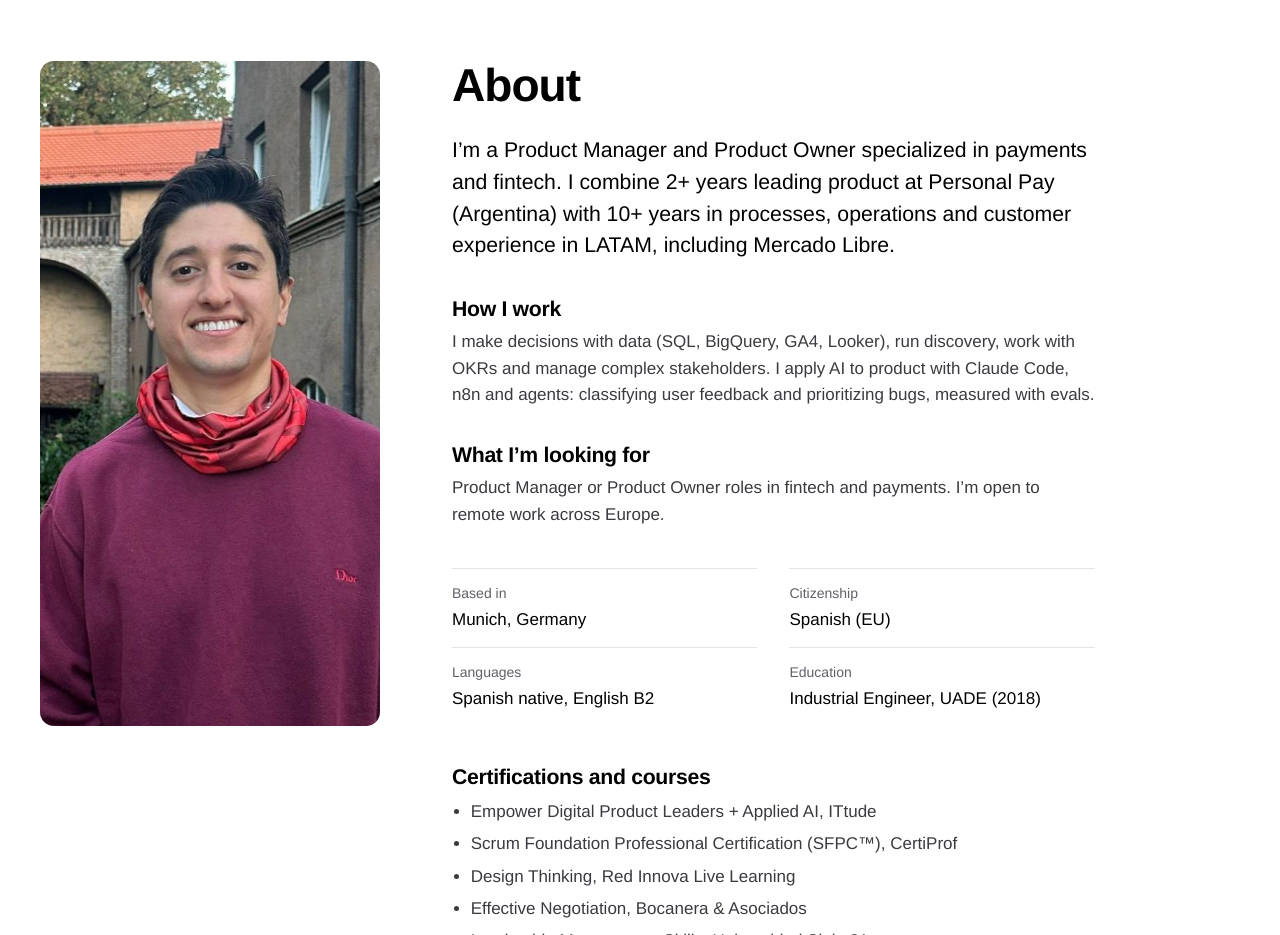
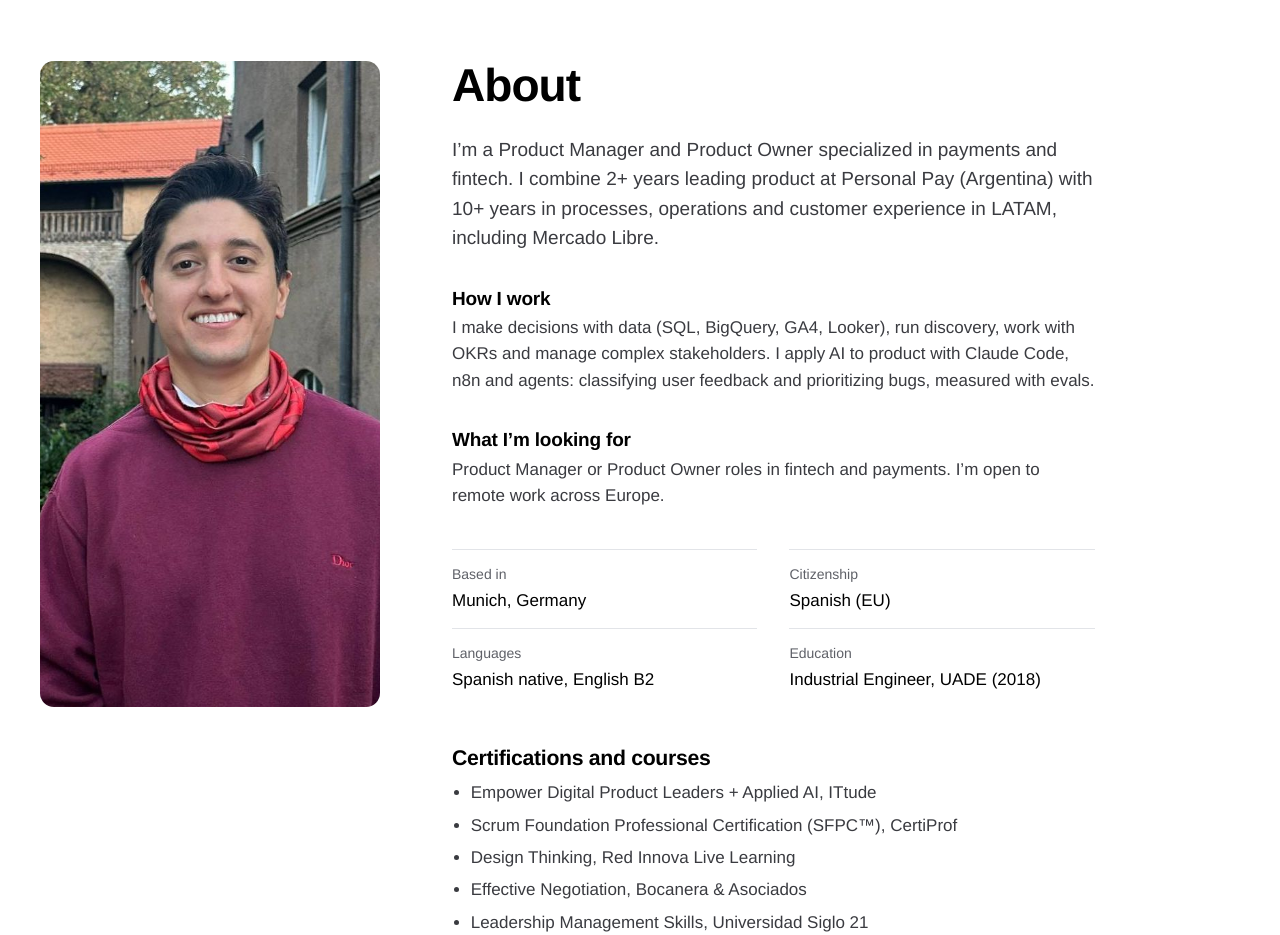
Before and after one commit to germanveron/portfolio, an Astro site: page /en in a window 1280 px wide. Shown: the part 8020-8955 px from the top of the page. Built offline with nearby package versions, Linux system fonts and the light colour scheme; Astro itself is replaced by a stand-in of ours.

Commit message:
About: calmer type sizes for intro and block titles
Co-Authored-By: Claude Opus 5.5 <noreply@anthropic.com>

```diff
--- a/src/components/About.astro
+++ b/src/components/About.astro
@@ -67,10 +67,10 @@ const a = t.about;
   }
   .about-text { max-width: 68ch; }
   .about-text h2 { font-size: clamp(2.1rem, 3.6vw, var(--t-3xl)); }
-  .about-intro { margin-top: 24px; font-size: var(--t-md); line-height: 1.5; color: var(--ink); }
+  .about-intro { margin-top: 24px; font-size: 1.1875rem; line-height: 1.55; color: var(--body); } /* 19px */
   .block { margin-top: 36px; }
-  .block h3 { font-size: var(--t-md); letter-spacing: -0.015em; }
-  .block p { margin-top: 8px; }
+  .block h3 { font-size: 1.1875rem; letter-spacing: -0.01em; }
+  .block p { margin-top: 6px; font-size: 1.0625rem; }
 
   .facts {
     margin: 40px 0 0;
```
